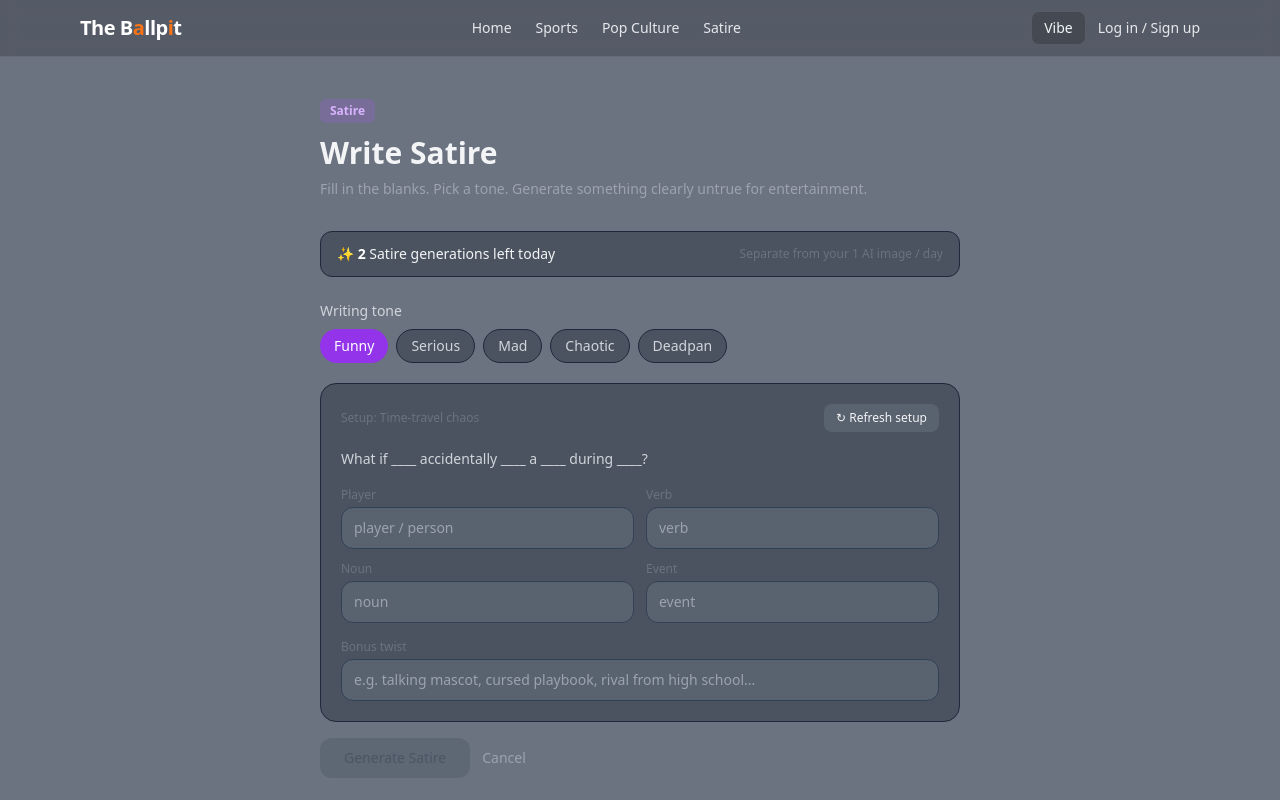
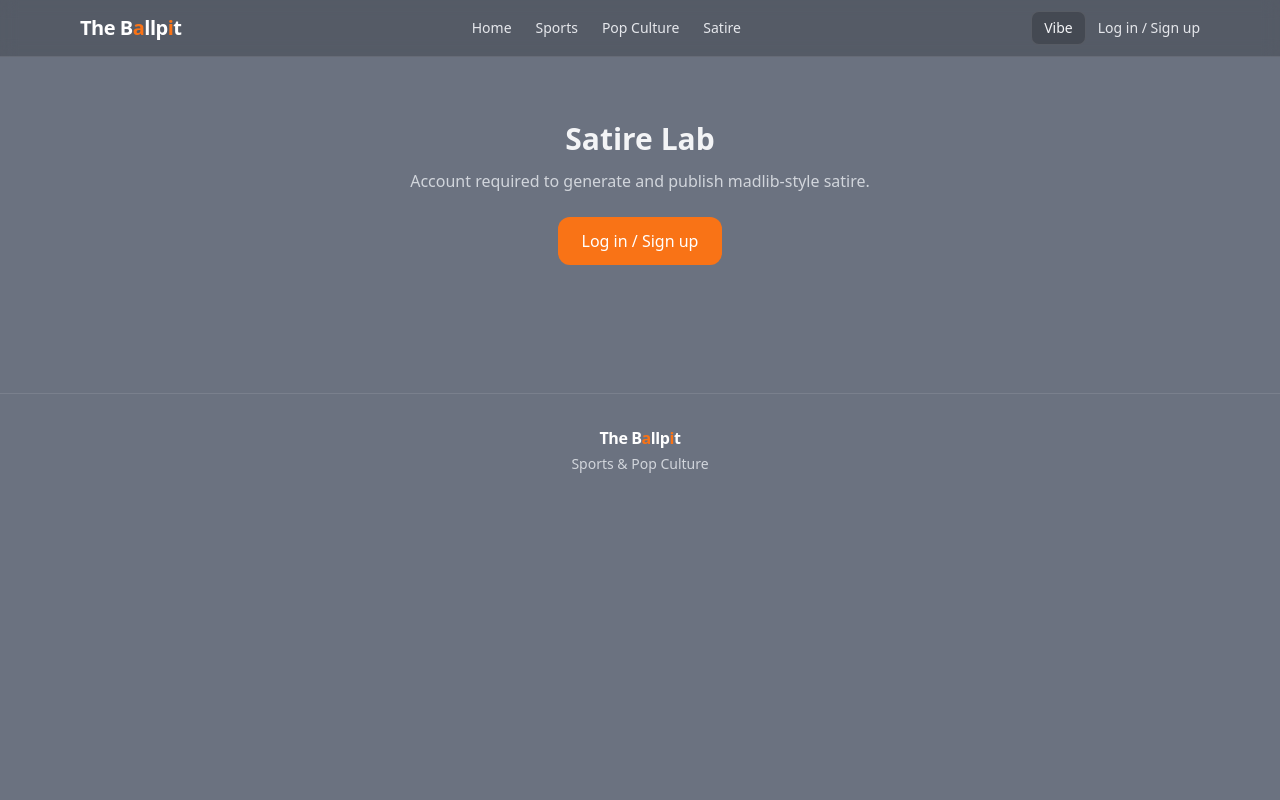
Before and after one commit to sheado44/-4, a Next.js app: page /fan-fiction in a window 1280 px wide. Shown: the top 800 px of the page. Built offline with nearby package versions, Linux system fonts and the light colour scheme.

Commit message:
Refactor SatirePage to SatireLabPage with updates

```diff
--- a/src/app/fan-fiction/page.tsx
+++ b/src/app/fan-fiction/page.tsx
@@ -1,230 +1,345 @@
 "use client";
 
-import { useState } from "react";
+import { useEffect, useMemo, useState } from "react";
 import Link from "next/link";
+import { supabase } from "@/lib/supabaseClient";
 
-const templates = [
+type PromptPack = {
+  id: string;
+  title: string;
+  fields: { key: string; label: string; placeholder: string }[];
+  build: (vals: Record<string, string>, tone: string) => string;
+};
+
+const TONES = ["Funny", "Chaotic", "Deadpan", "Overdramatic", "Sports Radio"] as const;
+
+const PROMPT_PACKS: PromptPack[] = [
   {
-    id: 1,
-    label: "Time-travel chaos",
-    build: (v: Record<string, string>) =>
-      `What if ${v.player || "____"} accidentally ${v.verb || "____"} a ${v.noun || "____"} during ${v.event || "____"}?`,
-    fields: ["player", "verb", "noun", "event"],
-    placeholders: {
-      player: "player / person",
-      verb: "verb",
-      noun: "noun",
-      event: "event",
-    },
+    id: "locker-room",
+    title: "Locker Room Chaos",
+    fields: [
+      { key: "star", label: "Star player / celebrity", placeholder: "Patrick Mahomes" },
+      { key: "rival", label: "Rival / side character", placeholder: "a mascot named Larry" },
+      { key: "place", label: "Place", placeholder: "Arrowhead Stadium" },
+      { key: "object", label: "Weird object", placeholder: "glow-in-the-dark football" },
+      { key: "verb", label: "Action verb", placeholder: "moonwalked" },
+      { key: "outcome", label: "Wild outcome", placeholder: "the scoreboard apologized" },
+    ],
+    build: (v, tone) =>
+      `# ${v.star} ${v.verb} Into History at ${v.place}\n\n` +
+      `In a development nobody requested and everyone will pretend they predicted, ${v.star} reportedly ${v.verb} across ${v.place} while holding a ${v.object}.\n\n` +
+      `Witnesses say ${v.rival} tried to intervene, only to discover the ${v.object} had already filed for free agency.\n\n` +
+      `Tone check: this piece is pure ${tone.toLowerCase()} satire.\n\n` +
+      `By the fourth quarter of whatever this was, ${v.outcome}. League officials declined to comment, mostly because they were busy rewriting the rulebook in crayon.\n\n` +
+      `![satire image](https://placehold.co/1200x630/1f2937/a78bfa/png?text=Satire+Scene)\n\n` +
+      `Analysts later confirmed the only real winner was the ${v.object}.`,
   },
   {
-    id: 2,
-    label: "Cursed object",
-    build: (v: Record<string, string>) =>
-      `The day ${v.player || "____"} found a cursed ${v.noun || "____"} and tried to ${v.verb || "____"} it at ${v.event || "____"}.`,
-    fields: ["player", "noun", "verb", "event"],
-    placeholders: {
-      player: "player / person",
-      noun: "object",
-      verb: "verb",
-      event: "event / place",
-    },
+    id: "press-conference",
+    title: "Press Conference Meltdown",
+    fields: [
+      { key: "coach", label: "Coach / executive", placeholder: "Coach Rivera" },
+      { key: "team", label: "Team / brand", placeholder: "the underdogs" },
+      { key: "city", label: "City", placeholder: "Chicago" },
+      { key: "noun", label: "Random noun", placeholder: "bag of frozen peas" },
+      { key: "quote", label: "Fake quote fragment", placeholder: "we were never not winning" },
+      { key: "twist", label: "Plot twist", placeholder: "the podium walked away" },
+    ],
+    build: (v, tone) =>
+      `# ${v.coach} Addresses ${v.city} After the Unexplainable\n\n` +
+      `${v.coach} stood before reporters in ${v.city}, flanked by ${v.team} staff and one highly suspicious ${v.noun}.\n\n` +
+      `"${v.quote}," ${v.coach} said, in a tone best described as ${tone.toLowerCase()}.\n\n` +
+      `Then ${v.twist}.\n\n` +
+      `![press conference](https://placehold.co/1200x630/312e81/f5f3ff/png?text=Press+Conference+Satire)\n\n` +
+      `Local coverage remains divided on whether this was strategy, performance art, or both.`,
   },
   {
-    id: 3,
-    label: "Secret league",
-    build: (v: Record<string, string>) =>
-      `Nobody knew the league was controlled by ${v.noun || "____"} until ${v.player || "____"} decided to ${v.verb || "____"} during ${v.event || "____"}.`,
-    fields: ["noun", "player", "verb", "event"],
-    placeholders: {
-      noun: "secret group / thing",
-      player: "player / person",
-      verb: "verb",
-      event: "event",
-    },
+    id: "trade-rumor",
+    title: "Ridiculous Trade Rumor",
+    fields: [
+      { key: "player", label: "Player / star", placeholder: "Shohei Ohtani" },
+      { key: "teamA", label: "Team A", placeholder: "the Cubs" },
+      { key: "teamB", label: "Team B", placeholder: "a minor league snack stand" },
+      { key: "asset", label: "Trade asset", placeholder: "three draft picks and a blender" },
+      { key: "source", label: "Unreliable source", placeholder: "a guy outside the stadium" },
+      { key: "reaction", label: "Fan reaction", placeholder: "collective confusion" },
+    ],
+    build: (v, tone) =>
+      `# Report: ${v.player} Headed to ${v.teamB} in Stunning Deal\n\n` +
+      `According to ${v.source}, ${v.player} is on the move from ${v.teamA} to ${v.teamB} in exchange for ${v.asset}.\n\n` +
+      `The report, which has the energy of pure ${tone.toLowerCase()} satire, triggered ${v.reaction} across the fanbase.\n\n` +
+      `![trade graphic](https://placehold.co/1200x630/111827/fb923c/png?text=Trade+Rumor+Satire)\n\n` +
+      `Insiders stress this is not real. That has never stopped a good rumor.`,
   },
 ];
 
-const tones = ["Funny", "Serious", "Mad", "Chaotic", "Deadpan"] as const;
+export default function SatireLabPage() {
+  const [authLoading, setAuthLoading] = useState(true);
+  const [userId, setUserId] = useState<string | null>(null);
+  const [displayName, setDisplayName] = useState("User");
+  const [packIndex, setPackIndex] = useState(0);
+  const [tone, setTone] = useState<(typeof TONES)[number]>("Funny");
+  const [values, setValues] = useState<Record<string, string>>({});
+  const [draft, setDraft] = useState("");
+  const [title, setTitle] = useState("");
+  const [message, setMessage] = useState("");
+  const [publishing, setPublishing] = useState(false);
+  const [publishedId, setPublishedId] = useState<string | null>(null);
 
-export default function SatirePage() {
-  const [step, setStep] = useState<"madlibs" | "result">("madlibs");
-  const [generationsLeft, setGenerationsLeft] = useState(2);
-  const [templateIndex, setTemplateIndex] = useState(0);
-  const [values, setValues] = useState<Record<string, string>>({});
-  const [twist, setTwist] = useState("");
-  const [tone, setTone] = useState<(typeof tones)[number]>("Funny");
+  const pack = PROMPT_PACKS[packIndex];
 
-  const template = templates[templateIndex];
+  useEffect(() => {
+    const load = async () => {
+      const { data } = await supabase.auth.getUser();
+      const user = data.user;
+      if (!user) {
+        setUserId(null);
+        setAuthLoading(false);
+        return;
+      }
+      setUserId(user.id);
+      setDisplayName(
+        user.user_metadata?.display_name || user.email?.split("@")[0] || "User"
+      );
+      setAuthLoading(false);
+    };
+    load();
+  }, []);
 
-  const handleRefresh = () => {
-    setTemplateIndex((i) => (i + 1) % templates.length);
-    setValues({});
-    setTwist("");
+  useEffect(() => {
+    // reset inputs when pack changes
+    const next: Record<string, string> = {};
+    pack.fields.forEach((f) => {
+      next[f.key] = "";
+    });
+    setValues(next);
+    setDraft("");
+    setTitle("");
+    setMessage("");
+    setPublishedId(null);
+  }, [packIndex]);
+
+  const canGenerate = useMemo(
+    () => pack.fields.every((f) => (values[f.key] || "").trim().length > 0),
+    [pack.fields, values]
+  );
+
+  const refreshPack = () => {
+    setPackIndex((i) => (i + 1) % PROMPT_PACKS.length);
   };
 
-  const handleGenerate = () => {
-    if (generationsLeft <= 0) return;
-    setGenerationsLeft((n) => n - 1);
-    setStep("result");
+  const generateDraft = () => {
+    if (!canGenerate) {
+      setMessage("Fill in every madlib field first.");
+      return;
+    }
+    const cleaned: Record<string, string> = {};
+    pack.fields.forEach((f) => {
+      cleaned[f.key] = values[f.key].trim();
+    });
+    const body = pack.build(cleaned, tone);
+    const firstLine = body.split("\n").find((l) => l.startsWith("# "));
+    setTitle(firstLine ? firstLine.replace(/^#\s*/, "") : `${cleaned.star || cleaned.player || "Satire"} Report`);
+    setDraft(body.replace(/^#.*\n\n/, ""));
+    setMessage("Satire draft generated. Edit if you want, then publish.");
+    setPublishedId(null);
   };
 
-  const filled = template.fields.every((f) => (values[f] || "").trim().length > 0);
-  const title = `${values.player || "Someone"} and the ${values.noun || "Thing"}`;
+  const awardPoints = async (uid: string, articleId: string) => {
+    await supabase.from("points_ledger").insert({
+      user_id: uid,
+      points: 5,
+      reason: "Published satire article",
+      article_id: articleId,
+    });
+    const { data: profile } = await supabase
+      .from("profiles")
+      .select("points")
+      .eq("id", uid)
+      .maybeSingle();
+    await supabase.from("profiles").upsert({
+      id: uid,
+      points: (profile?.points ?? 0) + 5,
+      updated_at: new Date().toISOString(),
+    });
+    window.dispatchEvent(new Event("ballpit-wallet-updated"));
+  };
+
+  const publish = async () => {
+    if (!userId) return;
+    if (!title.trim() || !draft.trim()) {
+      setMessage("Generate a draft first.");
+      return;
+    }
+    setPublishing(true);
+    setMessage("");
+    try {
+      const body =
+        `![satire banner](https://placehold.co/1200x400/7c3aed/ffffff/png?text=SATIRE)\n\n` +
+        draft.trim();
+
+      const { data, error } = await supabase
+        .from("articles")
+        .insert({
+          user_id: userId,
+          title: title.trim(),
+          section: "Satire",
+          body,
+          author_name: displayName,
+        })
+        .select("id")
+        .single();
+
+      if (error) {
+        setMessage(`Publish failed: ${error.message}`);
+      } else {
+        await awardPoints(userId, data.id);
+        setPublishedId(data.id);
+        setMessage("Satire published. +5 points");
+      }
+    } catch {
+      setMessage("Something went wrong while publishing.");
+    } finally {
+      setPublishing(false);
+    }
+  };
+
+  if (authLoading) {
+    return (
+      <main className="max-w-3xl mx-auto px-4 py-10">
+        <p className="text-gray-300">Loading satire lab...</p>
+      </main>
+    );
+  }
+
+  if (!userId) {
+    return (
+      <main className="max-w-3xl mx-auto px-4 py-16 text-center">
+        <h1 className="text-3xl font-bold mb-3">Satire Lab</h1>
+        <p className="text-gray-300 mb-6">
+          Account required to generate and publish madlib-style satire.
+        </p>
+        <Link href="/login" className="inline-block px-6 py-3 rounded-xl bg-forge-accent text-white font-medium">
+          Log in / Sign up
+        </Link>
+      </main>
+    );
+  }
 
   return (
-    <main className="max-w-2xl mx-auto px-4 py-10">
+    <main className="max-w-5xl mx-auto px-4 py-10">
       <div className="mb-8">
-        <div className="inline-block bg-purple-500/20 text-purple-300 text-xs font-semibold px-2.5 py-1 rounded-md mb-3">
-          Satire
+        <div className="inline-flex items-center gap-2 px-3 py-1 rounded-full bg-purple-600/20 text-purple-200 text-xs font-semibold mb-3">
+          SATIRE · clearly untrue
         </div>
-        <h1 className="text-2xl md:text-3xl font-bold mb-2">Write Satire</h1>
-        <p className="text-gray-400 text-sm">
-          Fill in the blanks. Pick a tone. Generate something clearly untrue for entertainment.
+        <h1 className="text-3xl font-bold mb-2">Satire Lab</h1>
+        <p className="text-gray-300 text-sm">
+          Madlib-style generation. Fill the blanks, pick a tone, generate a full satire draft with image placeholders.
         </p>
       </div>
 
-      <div className="mb-6 rounded-xl px-4 py-3 text-sm bg-forge-900 border border-forge-800 flex flex-col sm:flex-row sm:items-center justify-between gap-2">
-        <div>
-          ✨ <span className="font-semibold text-white">{generationsLeft}</span> Satire generations left today
-        </div>
-        <div className="text-xs text-gray-500">
-          Separate from your 1 AI image / day
-        </div>
-      </div>
-
-      {step === "madlibs" && (
-        <>
-          <div className="mb-5">
-            <div className="text-sm text-gray-300 mb-2">Writing tone</div>
-            <div className="flex flex-wrap gap-2">
-              {tones.map((t) => (
-                <button
-                  key={t}
-                  onClick={() => setTone(t)}
-                  className={`px-3.5 py-1.5 rounded-full text-sm transition ${
-                    tone === t
-                      ? "bg-purple-600 text-white"
-                      : "bg-forge-900 border border-forge-800 hover:border-purple-500/40 text-gray-300"
-                  }`}
-                >
-                  {t}
-                </button>
-              ))}
-            </div>
-          </div>
-
-          <div className="bg-forge-900 border border-forge-800 rounded-2xl p-5 mb-4">
-            <div className="flex items-center justify-between mb-4">
-              <div className="text-xs text-gray-500">Setup: {template.label}</div>
+      <div className="grid lg:grid-cols-2 gap-6">
+        <div className="space-y-4">
+          <div className="bg-forge-900 border border-forge-800 rounded-2xl p-5">
+            <div className="flex items-center justify-between gap-3 mb-4">
+              <div>
+                <div className="text-sm text-gray-400">Prompt set</div>
+                <div className="font-semibold">{pack.title}</div>
+              </div>
               <button
-                onClick={handleRefresh}
-                className="text-xs px-3 py-1.5 rounded-lg bg-forge-800 hover:bg-forge-700 transition"
+                type="button"
+                onClick={refreshPack}
+                className="px-3 py-2 rounded-xl bg-black/20 text-sm hover:bg-black/30"
               >
-                ↻ Refresh setup
+                Refresh setup
               </button>
             </div>
 
-            <p className="text-sm text-gray-300 leading-relaxed mb-4">
-              {template.build(values)}
-            </p>
+            <div className="mb-4">
+              <label className="block text-sm text-gray-300 mb-1">Tone</label>
+              <select
+                value={tone}
+                onChange={(e) => setTone(e.target.value as (typeof TONES)[number])}
+                className="w-full bg-black/20 border border-forge-800 rounded-xl px-3 py-2 text-sm outline-none"
+              >
+                {TONES.map((t) => (
+                  <option key={t} value={t}>
+                    {t}
+                  </option>
+                ))}
+              </select>
+            </div>
 
-            <div className="grid sm:grid-cols-2 gap-3">
-              {template.fields.map((field) => (
-                <div key={field}>
-                  <label className="block text-xs text-gray-500 mb-1 capitalize">
-                    {field}
-                  </label>
+            <div className="space-y-3">
+              {pack.fields.map((field) => (
+                <div key={field.key}>
+                  <label className="block text-sm text-gray-300 mb-1">{field.label}</label>
                   <input
-                    value={values[field] || ""}
+                    value={values[field.key] || ""}
                     onChange={(e) =>
-                      setValues((prev) => ({ ...prev, [field]: e.target.value }))
+                      setValues((prev) => ({ ...prev, [field.key]: e.target.value }))
                     }
-                    placeholder={template.placeholders[field as keyof typeof template.placeholders]}
-                    className="w-full bg-forge-800 border border-forge-700 rounded-xl px-3 py-2.5 text-sm focus:border-purple-500 outline-none"
+                    placeholder={field.placeholder}
+                    className="w-full bg-black/20 border border-forge-800 rounded-xl px-3 py-2 text-sm outline-none"
                   />
                 </div>
               ))}
             </div>
 
-            <div className="mt-4">
-              <label className="block text-xs text-gray-500 mb-1">
-                Bonus twist
-              </label>
-              <input
-                value={twist}
-                onChange={(e) => setTwist(e.target.value)}
-                placeholder="e.g. talking mascot, cursed playbook, rival from high school..."
-                className="w-full bg-forge-800 border border-forge-700 rounded-xl px-3 py-2.5 text-sm focus:border-purple-500 outline-none"
-              />
-            </div>
+            <button
+              type="button"
+              onClick={generateDraft}
+              disabled={!canGenerate}
+              className="mt-5 w-full px-4 py-3 rounded-xl bg-purple-600 hover:bg-purple-500 text-white font-medium text-sm disabled:opacity-50"
+            >
+              Generate satire draft
+            </button>
           </div>
 
-          <div className="flex flex-wrap items-center gap-3">
+          <p className="text-xs text-gray-400">
+            Later this will call real AI for richer writing and images. For now it’s template-driven so the flow works end-to-end.
+          </p>
+        </div>
+
+        <div className="space-y-4">
+          <div className="bg-forge-900 border border-forge-800 rounded-2xl p-5 min-h-[420px]">
+            <div className="text-sm text-gray-400 mb-2">Draft preview</div>
+            <input
+              value={title}
+              onChange={(e) => setTitle(e.target.value)}
+              placeholder="Generated title..."
+              className="w-full bg-black/20 border border-forge-800 rounded-xl px-3 py-2 text-sm outline-none mb-3 font-semibold"
+            />
+            <textarea
+              value={draft}
+              onChange={(e) => setDraft(e.target.value)}
+              placeholder="Your generated satire will appear here..."
+              className="w-full min-h-[280px] bg-black/20 border border-forge-800 rounded-xl px-3 py-2 text-sm outline-none leading-relaxed"
+            />
+          </div>
+
+          <div className="flex flex-wrap gap-3">
             <button
-              onClick={handleGenerate}
-              disabled={generationsLeft <= 0 || !filled}
-              className={`px-6 py-2.5 rounded-xl text-sm font-medium transition ${
-                generationsLeft > 0 && filled
-                  ? "bg-purple-600 hover:bg-purple-500 text-white"
-                  : "bg-forge-800 text-gray-600 cursor-not-allowed"
-              }`}
+              type="button"
+              onClick={publish}
+              disabled={publishing || !draft.trim()}
+              className="px-5 py-2.5 rounded-xl bg-forge-accent text-white text-sm font-medium disabled:opacity-60"
             >
-              Generate Satire
+              {publishing ? "Publishing..." : "Publish as Satire (+5 pts)"}
             </button>
-            <Link href="/" className="text-sm text-gray-400 hover:text-white transition">
-              Cancel
+            <Link href="/" className="px-5 py-2.5 rounded-xl bg-black/20 text-sm">
+              Back home
             </Link>
           </div>
-        </>
-      )}
 
-      {step === "result" && (
-        <>
-          <div className="bg-forge-900 border border-purple-500/30 rounded-2xl p-5 mb-6">
-            <div className="flex flex-wrap items-center gap-2 mb-4">
-              <span className="bg-purple-500/20 text-purple-300 text-xs font-semibold px-2 py-0.5 rounded">
-                Satire
-              </span>
-              <span className="bg-forge-800 text-gray-300 text-xs px-2 py-0.5 rounded">
-                Tone: {tone}
-              </span>
-              <span className="text-xs text-gray-500">Clearly untrue · For entertainment</span>
-            </div>
-
-            <h2 className="text-xl font-bold mb-3">{title}</h2>
-
-            <div className="text-sm text-gray-300 leading-relaxed space-y-3">
-              <p>{template.build(values)}</p>
-              <p>
-                Written in a <span className="text-purple-300">{tone.toLowerCase()}</span> tone.
-                What happened next made almost no sense. According to extremely unreliable witnesses, everything only got stranger once {twist || "the bonus twist"} entered the picture.
-              </p>
-              <p>
-                Coaches tried to explain it. Fans pretended they saw it coming. Nobody actually did. The only confirmed detail is that it was ridiculous, untrue, and somehow still entertaining.
-              </p>
-            </div>
-          </div>
-
-          <div className="flex flex-wrap items-center gap-3">
-            <button className="px-6 py-2.5 bg-purple-600 hover:bg-purple-500 text-white text-sm font-medium rounded-xl transition">
-              Publish Satire
-            </button>
-            <button
-              onClick={() => {
-                setStep("madlibs");
-                handleRefresh();
-              }}
-              className="px-5 py-2.5 bg-forge-800 hover:bg-forge-700 text-sm rounded-xl transition"
-            >
-              New setup
-            </button>
-            <Link href="/" className="text-sm text-gray-400 hover:text-white transition ml-auto">
-              Cancel
+          {message && <p className="text-sm text-yellow-200">{message}</p>}
+          {publishedId && (
+            <Link href={`/article/${publishedId}`} className="inline-block text-sm text-purple-200">
+              View published satire →
             </Link>
-          </div>
-        </>
-      )}
+          )}
+        </div>
+      </div>
     </main>
   );
 }
```
